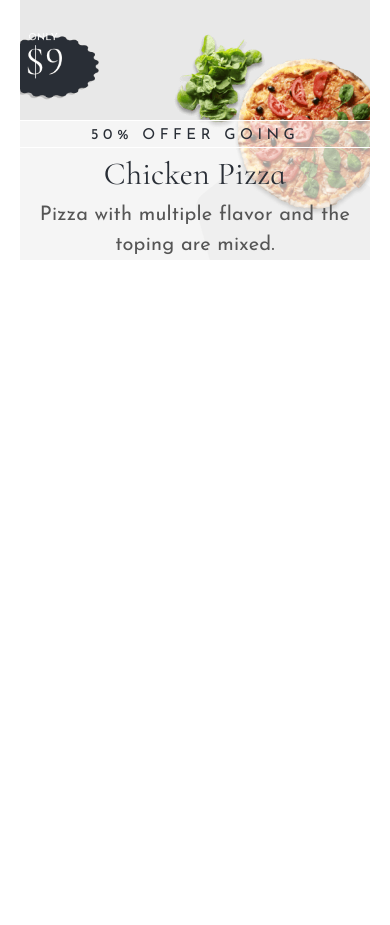
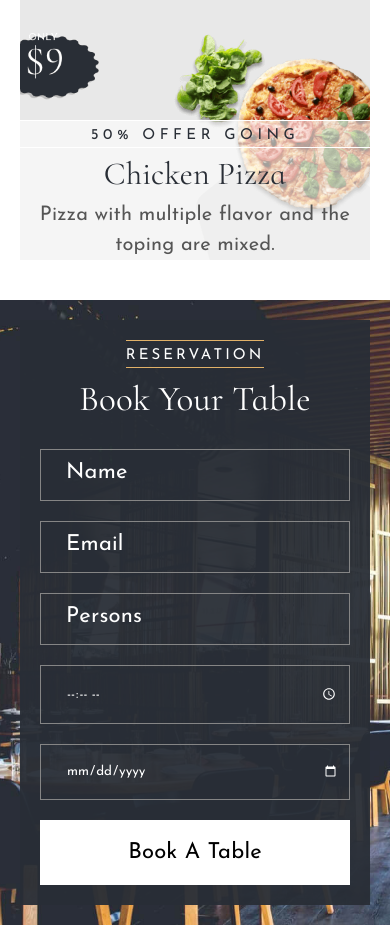
Before and after one commit to najmiddinnazarov/Group-3-Project, a plain HTML site: page index.html in a window 390 px wide. Shown: the part 4255-5180 px from the top of the page. Before the commit the page ends 4555 px from the top, so only its background shows below. Drawn offline with Linux system fonts and the light colour scheme.

Commit message:
Add book your table section

```diff
--- a/css/general.css
+++ b/css/general.css
@@ -6,6 +6,7 @@ html {
 *::after,
 *::before {
   box-sizing: inherit;
+  scroll-behavior: smooth;
 }
 body {
   font-family: "Josefin Sans", sans-serif;
--- a/css/responsive.css
+++ b/css/responsive.css
@@ -106,4 +106,39 @@
     width: 100%;
   }
   /* Offer-menu styles end  */
+  /* Reservation styles start  */
+  .reservation {
+    padding: 20px 0;
+  }
+  .reservation__inner {
+    padding: 20px;
+  }
+  .reservation__caption {
+    margin-bottom: 30px;
+  }
+  .reservation__title {
+    font-size: 35px;
+    line-height: 40px;
+  }
+  .reservation__form {
+    max-width: 100%;
+    flex-direction: column;
+    row-gap: 20px;
+  }
+  .reservation__form div {
+    row-gap: 20px;
+    flex-direction: column;
+  }
+  .reservation__form div:first-child input:first-child,
+  .reservation__form div:first-child input:last-child,
+  .reservation__form div:nth-child(2) input,
+  .reservation__form div:nth-child(2) input:nth-child(2) {
+    width: 100%;
+    margin: 0;
+  }
+  .reservation__button {
+    padding: 15px 0;
+    width: 100%;
+  }
+  /* Reservation styles end  */
 }
--- a/css/styles.css
+++ b/css/styles.css
@@ -195,3 +195,99 @@
   width: 245px;
 }
 /* Offer-menu styles end  */
+/* Reservation styles start  */
+.reservation {
+  background: url("../img/form-bg.jpg") no-repeat center center / cover;
+  padding: 140px 0;
+}
+.reservation__inner {
+  padding: 140px 140px 150px;
+  background: rgba(41, 46, 54, 0.95);
+}
+.reservation__caption {
+  display: flex;
+  flex-direction: column;
+  align-items: center;
+  margin-bottom: 38px;
+}
+.reservation__subtitle {
+  font-size: 15px;
+  line-height: 22px;
+  letter-spacing: 3px;
+  text-transform: uppercase;
+  color: #fff;
+  border-top: 1px solid #e1b168;
+  border-bottom: 1px solid #e1b168;
+  display: inline-block;
+  padding-top: 4px;
+}
+.reservation__title {
+  font-family: "Cormorant Infant", serif;
+  font-size: 40px;
+  line-height: 56px;
+  text-align: center;
+  letter-spacing: 0.2px;
+  text-transform: capitalize;
+  color: #ffffff;
+  margin-top: 11px;
+}
+.reservation__form {
+  max-width: 640px;
+  margin: 0 auto;
+  display: flex;
+  flex-wrap: wrap;
+  row-gap: 30px;
+}
+.reservation__form div {
+  display: flex;
+}
+.reservation__form input {
+  font-family: "Josefin Sans", sans-serif;
+  font-weight: 400;
+  border: 1px solid #858585;
+  padding: 18px 10px 19px 25px;
+  background-color: transparent;
+  color: #fff;
+  outline: none;
+}
+.reservation__form input::placeholder {
+  font-family: "Josefin Sans", sans-serif;
+  font-weight: 400;
+  font-size: 22px;
+  line-height: 33px;
+  letter-spacing: 0.2px;
+  color: #ffffff;
+}
+.reservation__form div:first-child input:first-child {
+  width: 307px;
+  margin-right: 26px;
+}
+.reservation__form div:first-child input:last-child {
+  width: 307px;
+}
+.reservation__form div:nth-child(2) input {
+  width: 198px;
+  color-scheme: dark;
+}
+.reservation__form div:nth-child(2) input:nth-child(2) {
+  margin: 0 23px;
+}
+.reservation__button {
+  font-size: 22px;
+  line-height: 33px;
+  text-align: center;
+  letter-spacing: 0.2px;
+  color: #000000;
+  background: #ffffff;
+  display: block;
+  padding: 23px 54px 12px;
+  margin: 0 auto;
+  border: 1px solid transparent;
+  transition: all 0.4s ease-in-out;
+}
+.reservation__button:hover {
+  border: 1px solid #ffffff;
+  background-color: transparent;
+  color: #ffffff;
+}
+/* Reservation styles end  */
--- a/index.html
+++ b/index.html
@@ -224,5 +224,31 @@
       </div>
     </section>
     <!-- Our Offer dishes end -->
+    <!-- Book your table start -->
+    <section class="reservation">
+      <div class="container">
+        <div class="reservation__inner">
+          <div class="reservation__caption">
+            <h1 class="reservation__subtitle">reservation</h1>
+            <h1 class="reservation__title">Book Your Table</h1>
+          </div>
+          <form action="" class="reservation__form">
+            <div>
+              <input type="text" placeholder="Name" />
+              <input type="email" placeholder="Email" required />
+            </div>
+            <div>
+              <input type="text" placeholder="Persons" required />
+              <input type="time" placeholder="Timing" required />
+              <input type="date" placeholder="Date" required />
+            </div>
+            <button type="submit" class="reservation__button">
+              Book A Table
+            </button>
+          </form>
+        </div>
+      </div>
+    </section>
+    <!-- Book your table end -->
   </body>
 </html>
```
